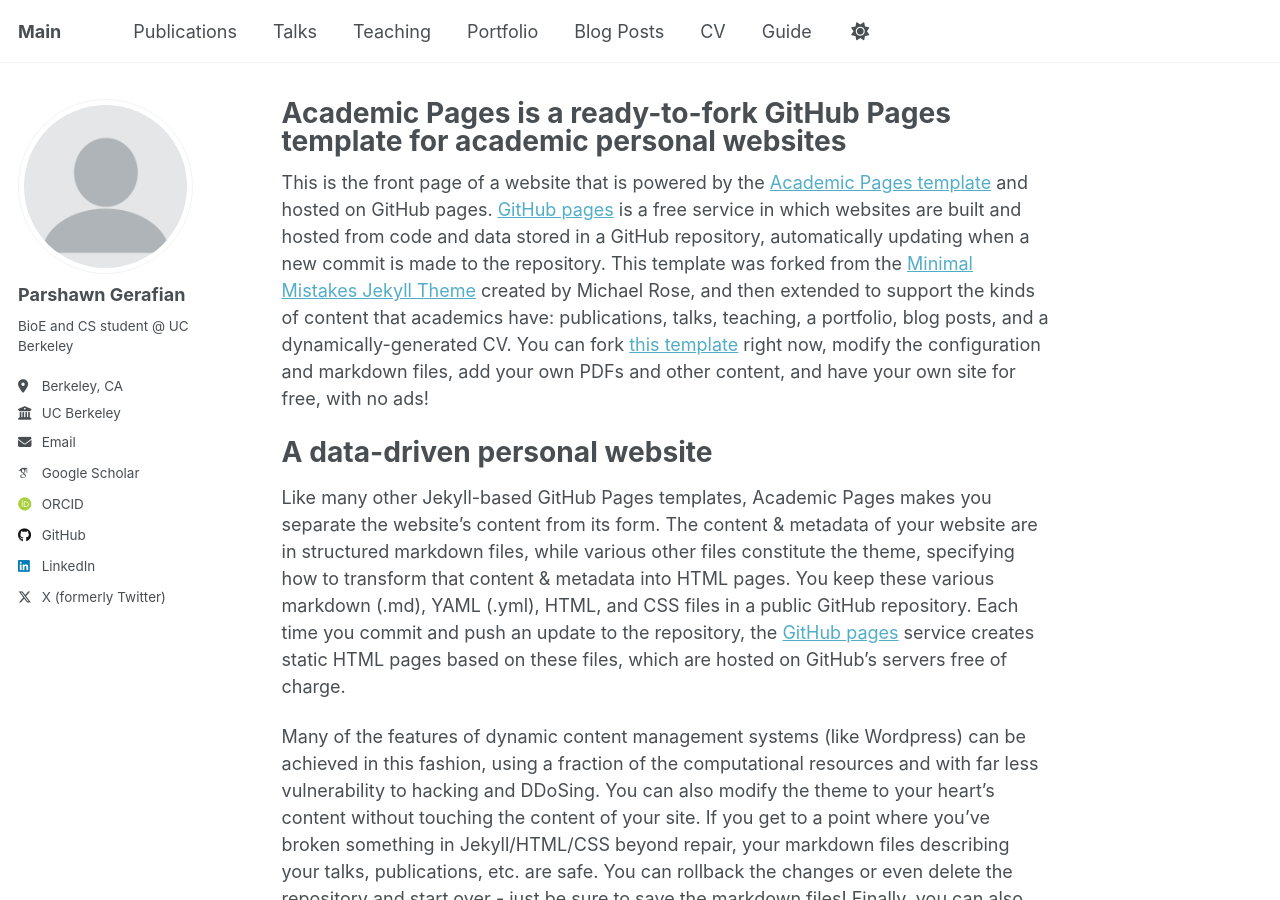
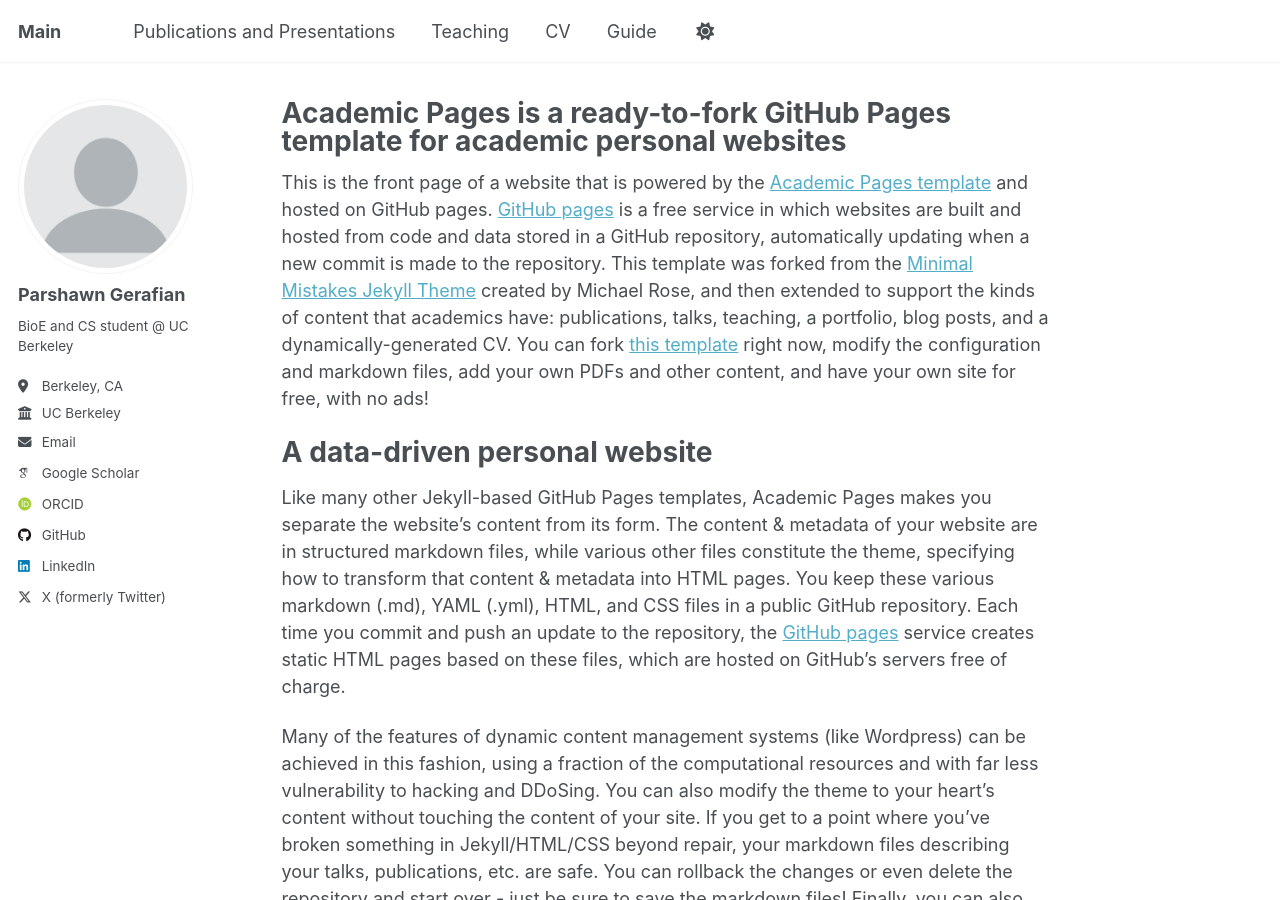
Before and after one commit to parshawn/parshawn.github.io, a Jekyll site: the page built from _pages/about.md, in a window 1280 px wide and 900 px high. Built offline with Jekyll 4.4.1, drawn with Linux system fonts in a browser that asks for light colours; some web fonts are replaced.

Commit message:
Update navigation.yml

```diff
--- a/_data/navigation.yml
+++ b/_data/navigation.yml
@@ -8,20 +8,20 @@
 #      Markdown formatted page while the second is generated using JSON.
 
 main:
-  - title: "Publications"
+  - title: "Publications and Presentations"
     url: /publications/
 
-  - title: "Talks"
-    url: /talks/
+  #- title: "Talks"
+    #url: /talks/
 
   - title: "Teaching"
     url: /teaching/
 
-  - title: "Portfolio"
-    url: /portfolio/
+ # - title: "Portfolio"
+    #url: /portfolio/
 
-  - title: "Blog Posts"
-    url: /year-archive/
+  #- title: "Blog Posts"
+   # url: /year-archive/
 
   - title: "CV"
     url: /cv/
```
